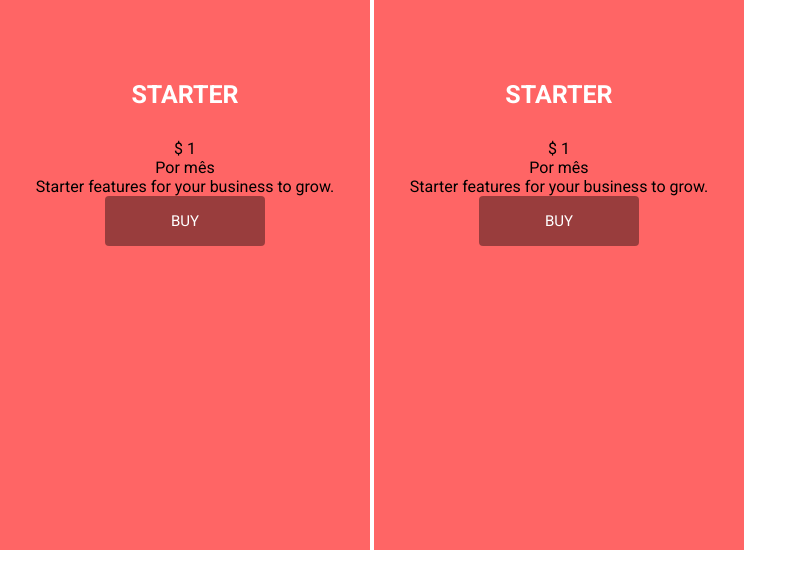
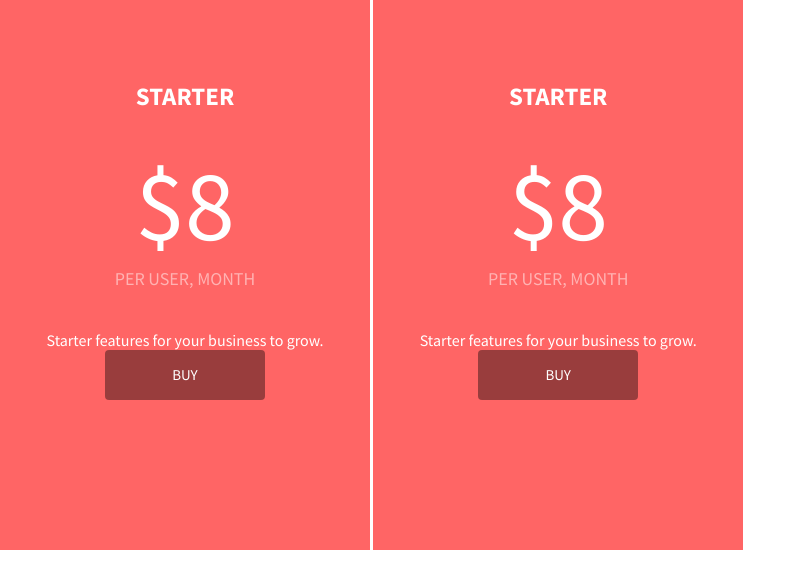
Before and after one commit to CollabCodeTech/palestra-nerdzao-criando-seletores-css-feliz, a plain HTML site: page index.html in a window 1280 px wide. Shown: the whole page, without its empty margins (0-807 px from the left). Drawn offline with Linux system fonts and the light colour scheme.

Commit message:
Feito dois elementos (price e period) do component card-plan

```diff
--- a/base.css
+++ b/base.css
@@ -1,3 +1,3 @@
 body {
-  font-family: "Roboto", sans-serif;
+  font-family: "Source Sans Pro", "Roboto", sans-serif;
 }
--- a/card-plan.css
+++ b/card-plan.css
@@ -7,14 +7,26 @@
   text-align: center;
   padding-top: 80px;
   padding-bottom: 40px;
+  color: #fff;
 }
 
 .card-plan > .title {
-  color: #fff;
   font-size: 25px;
   font-weight: bold;
   text-transform: uppercase;
   margin-bottom: 30px;
+}
+
+.card-plan > .price {
+  font-size: 100px;
+  font-weight: 400;
+}
+
+.card-plan > .period {
+  font-size: 18px;
+  text-transform: uppercase;
+  opacity: 0.5;
+  margin-bottom: 40px;
 }
 
 .card-plan > .button {
@@ -24,7 +36,6 @@
   line-height: 50px;
   background-color: rgba(0, 0, 0, 0.4);
   font-size: 15px;
-  color: #ffffff;
   text-transform: uppercase;
   text-align: center;
   border-radius: 4px;
--- a/index.html
+++ b/index.html
@@ -7,7 +7,7 @@
   <meta http-equiv="X-UA-Compatible" content="ie=edge">
   <title>Oi</title>
 
-  <link href="https://fonts.googleapis.com/css?family=Roboto:300,400,700" rel="stylesheet">
+  <link href="https://fonts.googleapis.com/css?family=Roboto:300,400,700|Source+Sans+Pro:300,400,700" rel="stylesheet">
 
   <link rel="stylesheet" href="reset.css">
   <link rel="stylesheet" href="base.css">
@@ -17,16 +17,16 @@
 <body>
   <dl class="card-plan">
     <dt class="title">Starter</dt>
-    <dd>$ 1</dd>
-    <dd>Por mês</dd>
+    <dd class="price">$8</dd>
+    <dd class="period">PER USER, MONTH</dd>
     <dd>Starter features for your business to grow.</dd>
     <dd class="button">Buy</dd>
   </dl>
 
   <dl class="card-plan">
     <dt class="title">Starter</dt>
-    <dd>$ 1</dd>
-    <dd>Por mês</dd>
+    <dd class="price">$8</dd>
+    <dd class="period">PER USER, MONTH</dd>
     <dd>Starter features for your business to grow.</dd>
     <dd class="button">Buy</dd>
   </dl>
```
